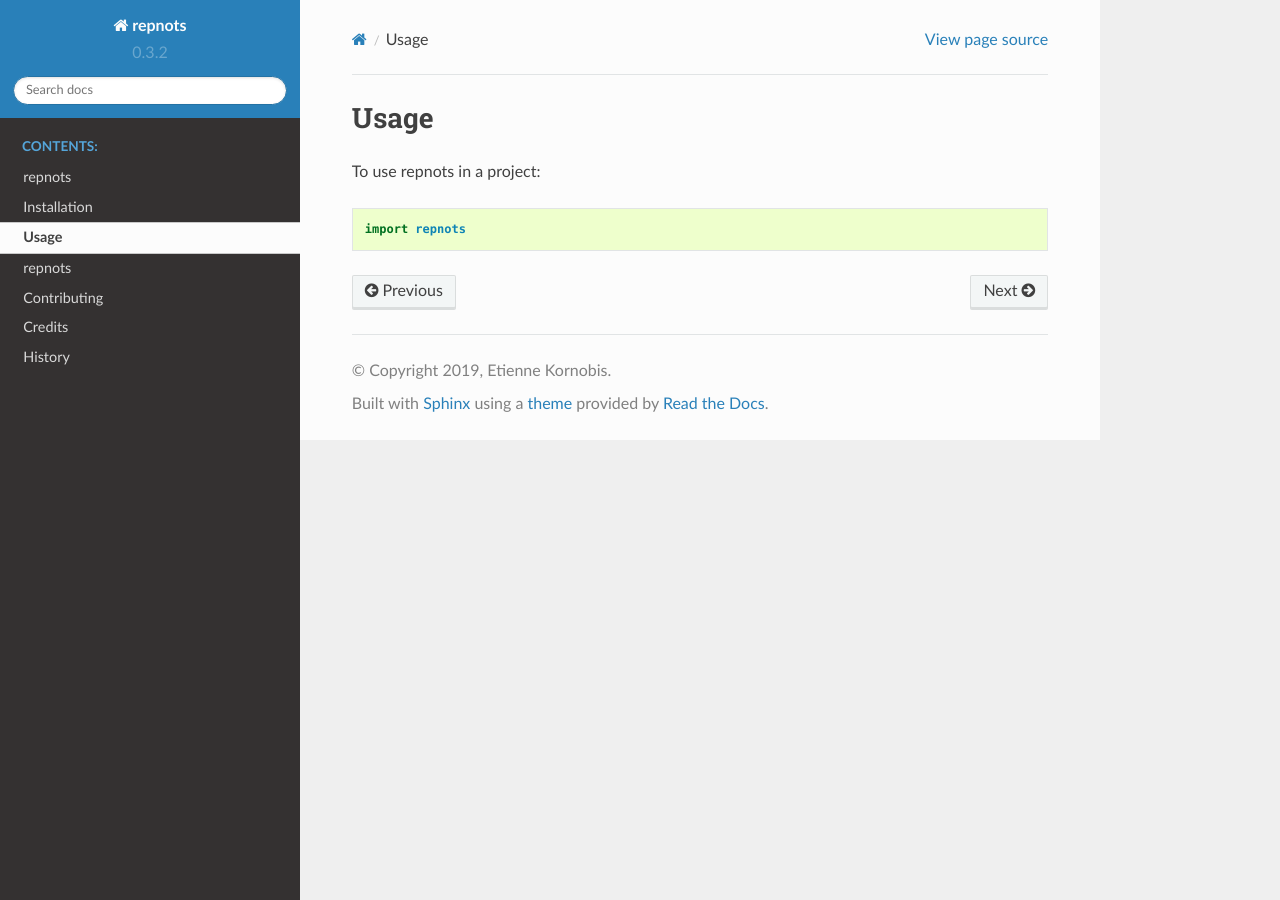
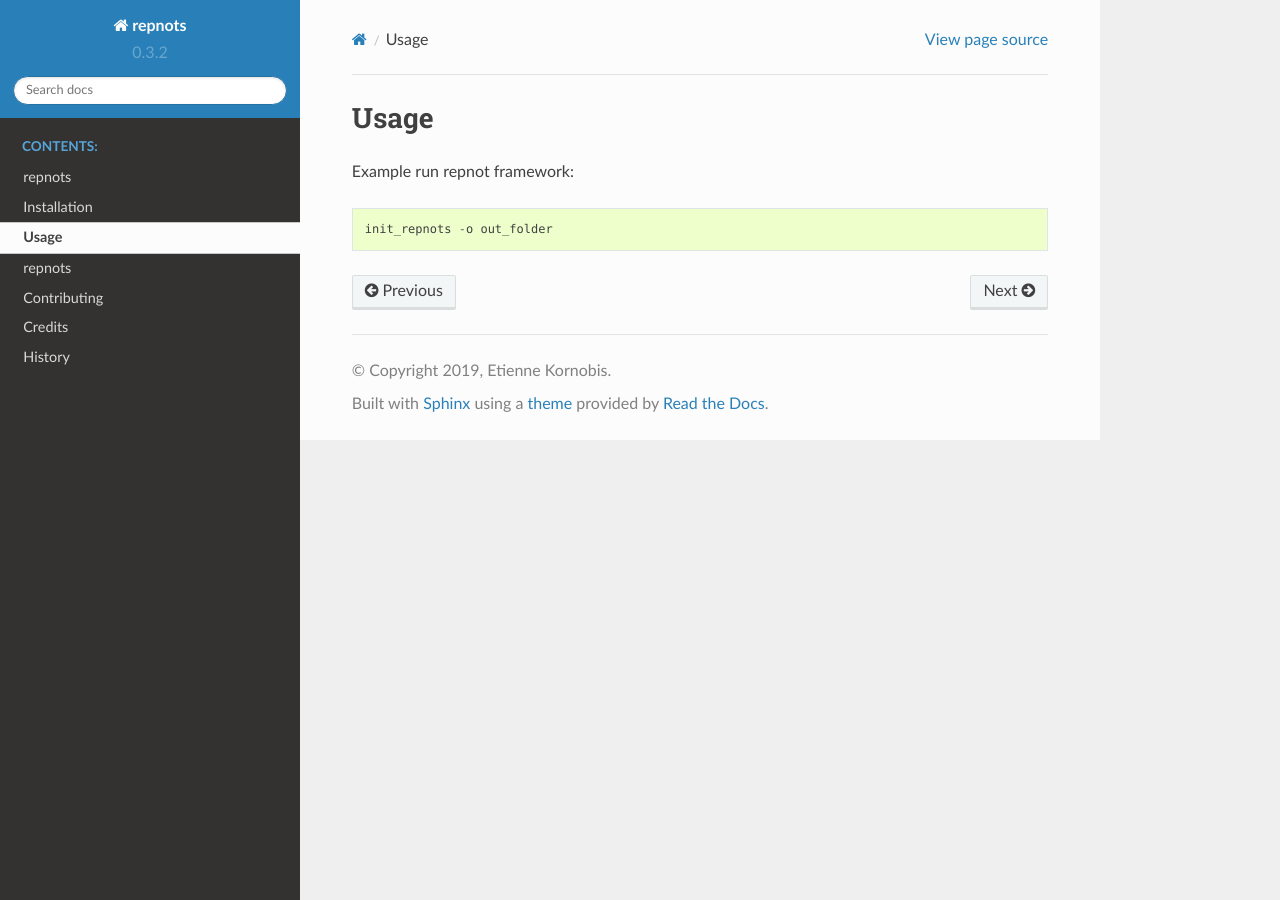
Before and after one commit to khourhin/repnots, a Sphinx documentation site: the page built from docs/usage.rst, in a window 1280 px wide. Built offline with Sphinx 7.4.7 and the Read the Docs theme 2.0.0, drawn with Linux system fonts in a browser that asks for light colours.

Commit message:
minor doc changes

```diff
--- a/docs/usage.rst
+++ b/docs/usage.rst
@@ -2,6 +2,6 @@
 Usage
 =====
 
-To use repnots in a project::
+Example run repnot framework::
 
-    import repnots
+  init_repnots -o out_folder
```
Also changed, not shown: 1 other file.
